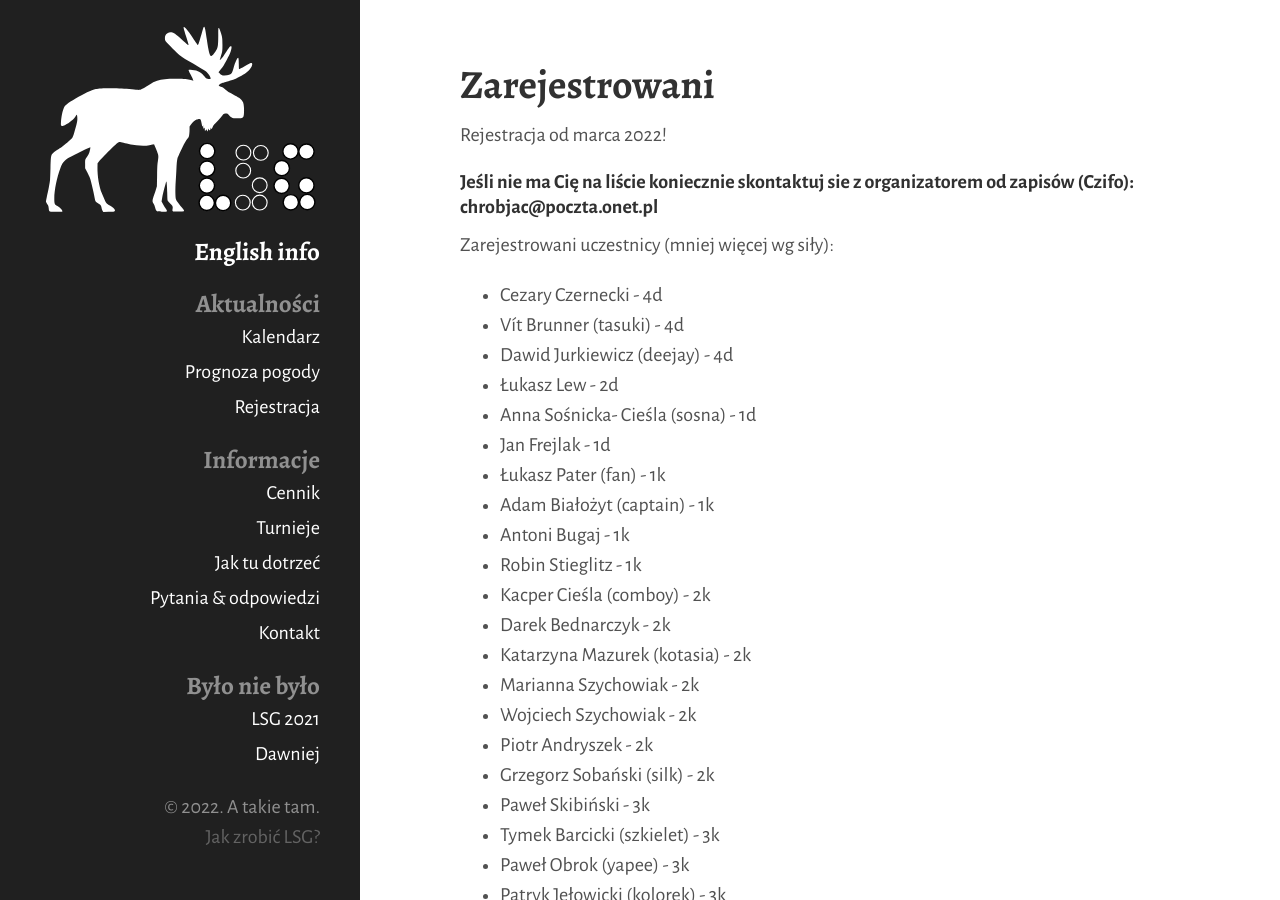
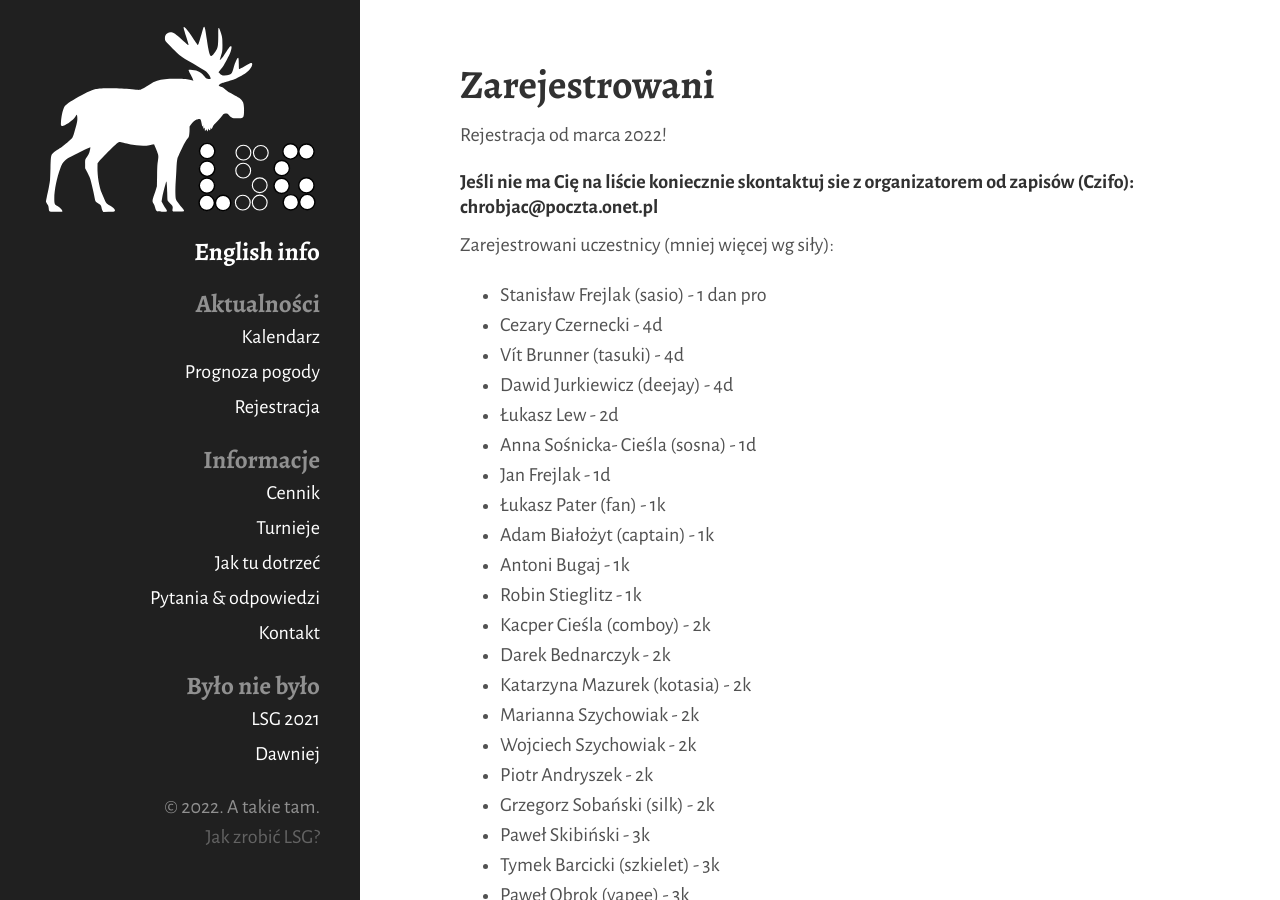
Before and after one commit to tasuki/lsg, a Jekyll site: the page built from zarejestrowani.md, in a window 1280 px wide and 900 px high. Built offline with Jekyll 4.4.1, drawn with Linux system fonts in a browser that asks for light colours; nearby versions of some CDN libraries.

Commit message:
Update zarejestrowani.md

```diff
--- a/zarejestrowani.md
+++ b/zarejestrowani.md
@@ -11,6 +11,7 @@ Rejestracja od marca 2022!
 
 Zarejestrowani uczestnicy (mniej więcej wg siły):
 
+- Stanisław Frejlak (sasio) - 1 dan pro
 - Cezary Czernecki - 4d
 - Vít Brunner (tasuki) - 4d
 - Dawid Jurkiewicz (deejay) - 4d
```
